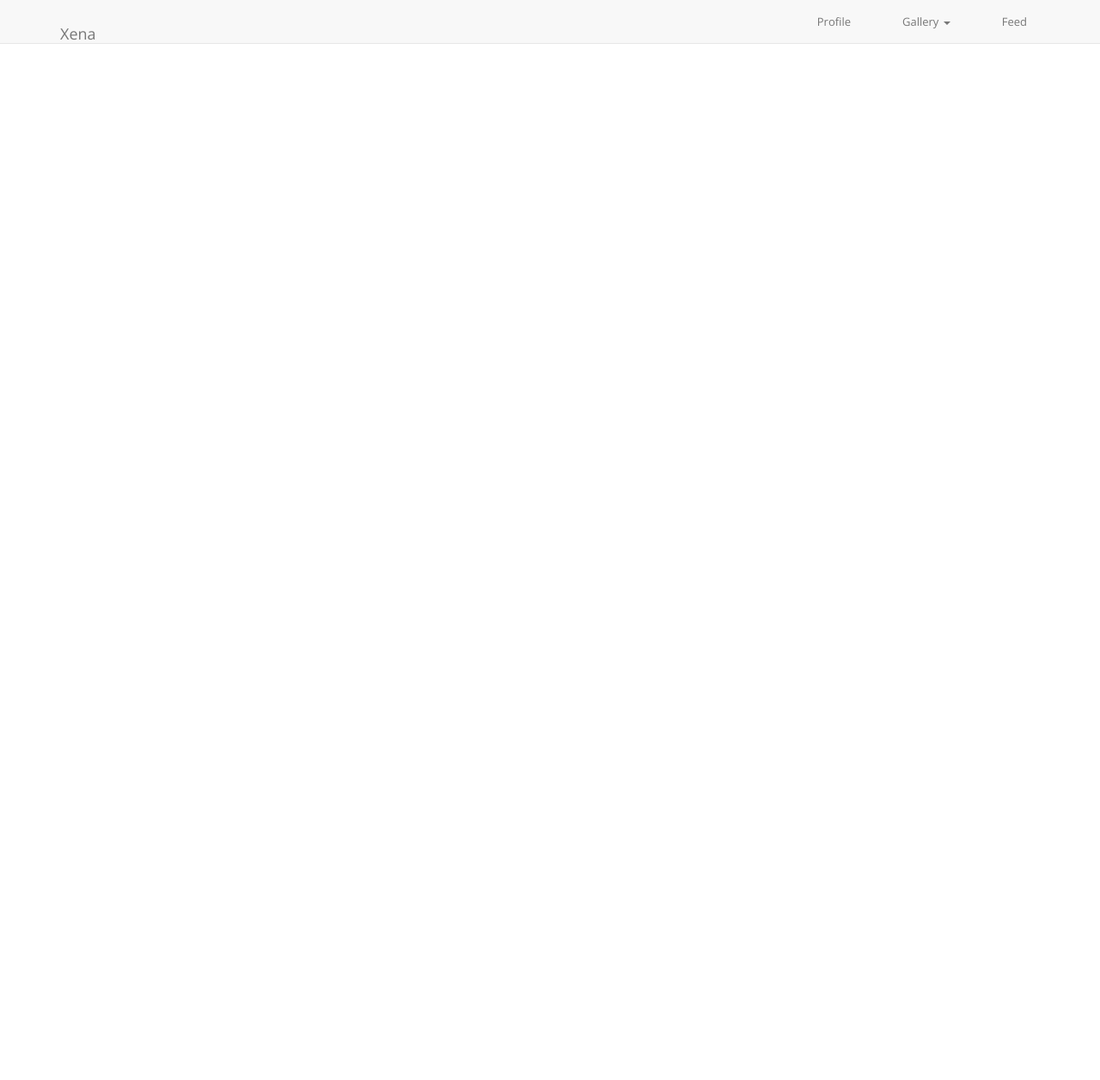
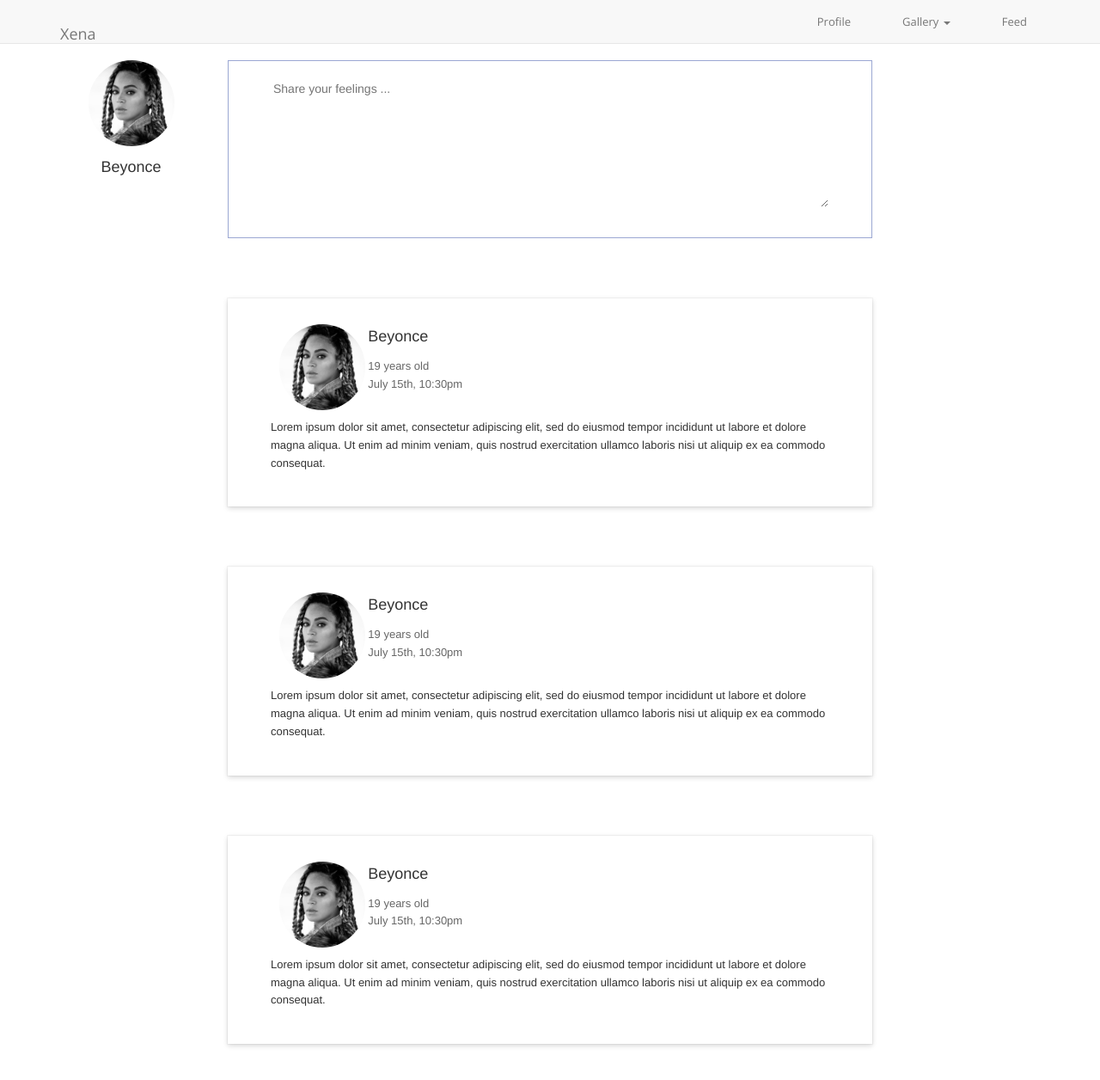
Before and after one commit to XenaHack/xena, an Angular app in the folder ui/: page /feed in a window 1280 px wide. Before the commit this address led to /. Shown: the top 1256 px of the page at 86% size. Before the commit the page ends 800 px from the top, so only its background shows below. Built offline with nearby package versions, Linux system fonts and the light colour scheme.

Commit message:
style feed page

```diff
--- a/ui/src/app/app.module.ts
+++ b/ui/src/app/app.module.ts
@@ -8,6 +8,7 @@
 import { FilterComponent } from './components/filter/filter.component';
 import { ProfilePageComponent } from './components/profile-page/profile-page.component';
 import { ProjectPageComponent } from './components/project-page/project-page.component';
+import { FeedPageComponent } from './components/feed-page/feed-page.component';
 
 @NgModule({
   declarations: [
@@ -15,7 +16,8 @@
     GalleryPageComponent,
     FilterComponent,
     ProfilePageComponent,
-    ProjectPageComponent
+    ProjectPageComponent,
+    FeedPageComponent
   ],
   imports: [
     BrowserModule,
--- a/ui/src/app/app.routing.ts
+++ b/ui/src/app/app.routing.ts
@@ -5,6 +5,7 @@
 import { GalleryPageComponent } from './components/gallery-page/gallery-page.component'
 import { ProfilePageComponent } from './components/profile-page/profile-page.component'
 import { ProjectPageComponent } from './components/project-page/project-page.component'
+import { FeedPageComponent } from './components/feed-page/feed-page.component'
 
 const routes: Routes = [
 	{
@@ -22,6 +23,10 @@
   },
   {
     path: 'project', component: ProjectPageComponent,
+    pathMatch: 'full'
+  },
+  {
+    path: 'feed', component: FeedPageComponent,
     pathMatch: 'full'
   },
 	{
--- a/ui/src/app/components/app-component/app.component.html
+++ b/ui/src/app/components/app-component/app.component.html
@@ -23,7 +23,7 @@
 						<li><a href="#">Professional</a></li>
 					</ul>
 				</li>
-				<li><a href="#">Feed</a></li>
+				<li><a routerLink="/feed" routerLinkActive=active>Feed</a></li>
 			</ul>
 		</div>
 	</div>
--- /dev/null
+++ b/ui/src/app/components/feed-page/feed-page.component.css
@@ -0,0 +1,51 @@
+/**{
+	border:dotted 1px #999;
+}
+*/
+.container{
+	margin-top:70px;
+}
+img{
+    width: 100px;
+    display: block;
+    z-index: 2;
+    border-radius: 50%;
+   margin:10px;
+
+
+}
+
+.createPost{
+	padding:20px 50px 30px 50px;
+	border:solid 1px #9ba7d3;
+}
+
+.createPost>h4{
+	text-align: center;
+}
+
+figure>img{
+	margin:0 auto;
+}
+
+figcaption{
+	text-align: center;
+}
+
+textarea{
+	appearance:none;
+	background-color:transparent;
+	border: none;
+	width:100%;
+	min-height: 150px;
+}
+
+.post{
+	background-color: white;
+	padding:20px 50px 30px 50px;
+	box-shadow: 0 2px 6px 0 rgba(0,0,0,0.16), 0 0 0 1px rgba(0,0,0,0.04);
+}
+
+.bio>p{
+	color:#666;
+}
--- /dev/null
+++ b/ui/src/app/components/feed-page/feed-page.component.html
@@ -0,0 +1,108 @@
+<div class=container-fluid>
+
+	<div class="container">
+		<div class="row">
+			<div class=col-md-2>
+				<figure>
+					<img src="../../assets/beyonce2.jpg" id="project-profile-user" routerLink="/profile" />
+					<figcaption>
+						<h4>Beyonce</h4>
+					</figcaption>
+				</figure>
+			</div>
+			<div class="col-md-8">
+				<div class=createPost>
+					<div class=row>
+						<div class="col-md-12">
+							<div class=enterText>
+								<textarea placeholder="Share your feelings ..."></textarea>
+							</div>
+						</div>
+					</div>
+				</div>
+			</div>
+		</div>
+	</div>
+
+
+	<div class="container">
+		<div class="row">
+			<div class="col-md-8 col-md-offset-2 ">
+				<div class=post>
+					<div class=row>
+						<div class="col-md-2">
+							<img src="../../assets/beyonce2.jpg" id="project-profile-user" routerLink="/profile" />
+						</div>
+
+						<div class="col-md-6 bio">
+							<h4>Beyonce</h4>
+							<p>19 years old
+								<br/> July 15th, 10:30pm
+							</p>
+						</div>
+					</div>
+
+					<div class=blurb>
+						<p>Lorem ipsum dolor sit amet, consectetur adipiscing elit, sed do eiusmod tempor incididunt ut labore et dolore magna aliqua. Ut enim ad minim veniam, quis nostrud exercitation ullamco laboris nisi ut aliquip ex ea commodo consequat.
+						</p>
+					</div>
+				</div>
+			</div>
+		</div>
+	</div>
+
+	<div class="container">
+		<div class="row">
+			<div class="col-md-8 col-md-offset-2 ">
+				<div class=post>
+					<div class=row>
+						<div class="col-md-2">
+							<img src="../../assets/beyonce2.jpg" id="project-profile-user" routerLink="/profile" />
+						</div>
+
+						<div class="col-md-6 bio">
+							<h4>Beyonce</h4>
+							<p>19 years old
+								<br/> July 15th, 10:30pm
+							</p>
+						</div>
+					</div>
+
+					<div class=blurb>
+						<p>Lorem ipsum dolor sit amet, consectetur adipiscing elit, sed do eiusmod tempor incididunt ut labore et dolore magna aliqua. Ut enim ad minim veniam, quis nostrud exercitation ullamco laboris nisi ut aliquip ex ea commodo consequat.
+						</p>
+					</div>
+				</div>
+			</div>
+		</div>
+
+	</div>
+
+	<div class="container">
+		<div class="row">
+			<div class="col-md-8 col-md-offset-2 ">
+				<div class=post>
+					<div class=row>
+						<div class="col-md-2">
+							<img src="../../assets/beyonce2.jpg" id="project-profile-user" routerLink="/profile" />
+						</div>
+
+						<div class="col-md-6 bio">
+							<h4>Beyonce</h4>
+							<p>19 years old
+								<br/> July 15th, 10:30pm
+							</p>
+						</div>
+					</div>
+
+					<div class=blurb>
+						<p>Lorem ipsum dolor sit amet, consectetur adipiscing elit, sed do eiusmod tempor incididunt ut labore et dolore magna aliqua. Ut enim ad minim veniam, quis nostrud exercitation ullamco laboris nisi ut aliquip ex ea commodo consequat.
+						</p>
+					</div>
+				</div>
+			</div>
+		</div>
+	</div>
+
+
+</div>
--- /dev/null
+++ b/ui/src/app/components/feed-page/feed-page.component.ts
@@ -0,0 +1,15 @@
+import { Component, OnInit } from '@angular/core';
+
+@Component({
+  selector: 'feed-page',
+  templateUrl: './feed-page.component.html',
+  styleUrls: ['./feed-page.component.css']
+})
+export class FeedPageComponent implements OnInit {
+
+  constructor() { }
+
+  ngOnInit() {
+  }
+
+}
--- a/ui/src/app/components/project-page/project-page.component.html
+++ b/ui/src/app/components/project-page/project-page.component.html
@@ -32,7 +32,7 @@
 				<div class="project-menu" data-spy="affix">
 					<ul class="list-group">
 						<li class="list-group-item"><a href="#description">Description</a></li>
-						<li class="list-group-item"><a href="#screenshots">Screenshots</a></li>
+						<li class="list-group-item"><a [routerLink]="['#screenshots']">Screenshots</a></li>
 						<li class="list-group-item"><a href="#technology">Technology</a></li>
 						<li class="list-group-item"><a href="#questions-comments">Questions/Comments</a></li>
 						<li class="list-group-item"><a href="#leave-comments">Leave Questions/Comments</a></li>
@@ -49,7 +49,7 @@
 					</p>
 				</div>
 				<hr/>
-				<div name="screenshots">
+				<div id="screenshots">
 					<h2>Screenshots</h2>
 					<div class="row">
 						<div class="col-xs-2 col-sm-4 project-screenshots-wrapper">
```
Also changed, not shown: 1 other file (tests, documents, lock files or other folders).
